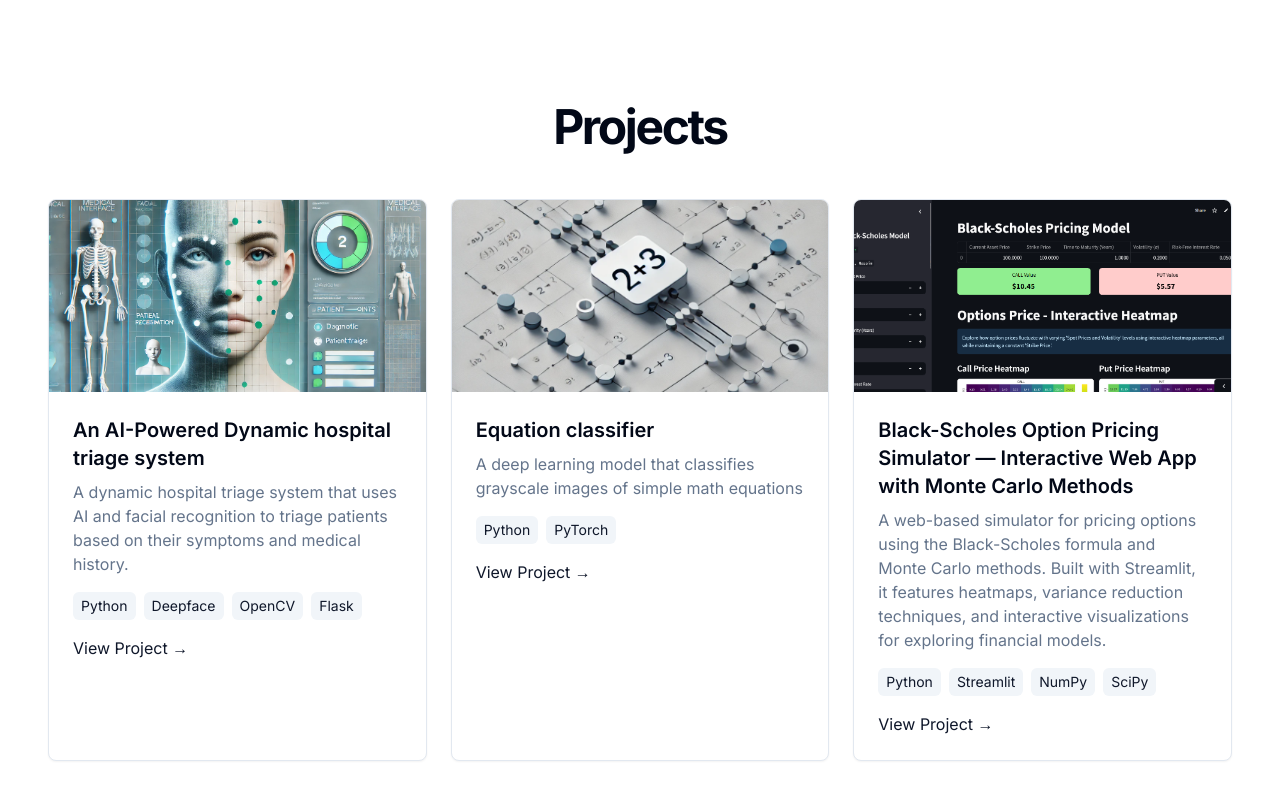
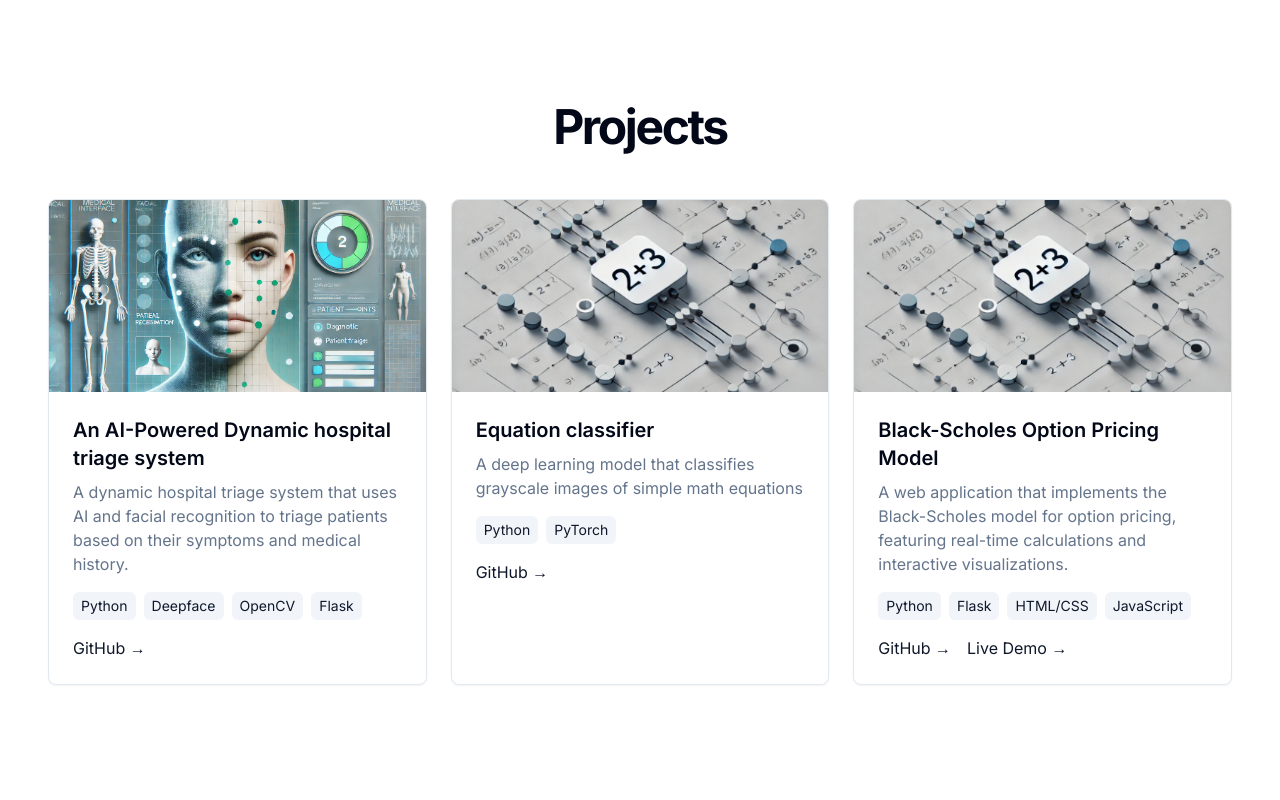
Before and after one commit to nassim747/personal-website, a Next.js app: page / in a window 1280 px wide. Shown: the part 490-1290 px from the top of the page. Built offline with nearby package versions, Linux system fonts and the light colour scheme.

Commit message:
added deployment link to the projects

```diff
--- a/app/components/project-card.tsx
+++ b/app/components/project-card.tsx
@@ -7,6 +7,7 @@ interface ProjectCardProps {
   description: string
   image: string
   link: string
+  deployLink?: string
   tags: string[]
 }
 
@@ -15,6 +16,7 @@ export default function ProjectCard({
   description,
   image,
   link,
+  deployLink,
   tags,
 }: ProjectCardProps) {
   return (
@@ -41,13 +43,24 @@ export default function ProjectCard({
             </span>
           ))}
         </div>
+        <div className="flex gap-4">
           <Link
             href={link}
             target="_blank"
             className="text-primary hover:underline"
           >
-          View Project →
+            GitHub →
           </Link>
+          {deployLink && (
+            <Link
+              href={deployLink}
+              target="_blank"
+              className="text-primary hover:underline"
+            >
+              Live Demo →
+            </Link>
+          )}
+        </div>
       </div>
     </Card>
   )
--- a/app/page.tsx
+++ b/app/page.tsx
@@ -88,11 +88,12 @@ export default function Page() {
                 tags={["Python", "PyTorch"]}
               />
               <ProjectCard
-                title="Black-Scholes Option Pricing Simulator — Interactive Web App with Monte Carlo Methods"
-                description="A web-based simulator for pricing options using the Black-Scholes formula and Monte Carlo methods. Built with Streamlit, it features heatmaps, variance reduction techniques, and interactive visualizations for exploring financial models."
-                image="/DIDIER.png"
-                link="https://github.com/nassim747/Black_Scholes"
-                tags={["Python", "Streamlit", "NumPy", "SciPy"]}
+                title="Black-Scholes Option Pricing Model"
+                description="A web application that implements the Black-Scholes model for option pricing, featuring real-time calculations and interactive visualizations."
+                image="/MITRE.png"
+                link="https://github.com/nassim747/Black-Scholes-Option-Pricing-Model"
+                deployLink="https://ameur-blackscholes.streamlit.app/"
+                tags={["Python", "Flask", "HTML/CSS", "JavaScript"]}
               />
             </div>
           </div>
```
Lines whose indentation alone changed are shown as unchanged.
